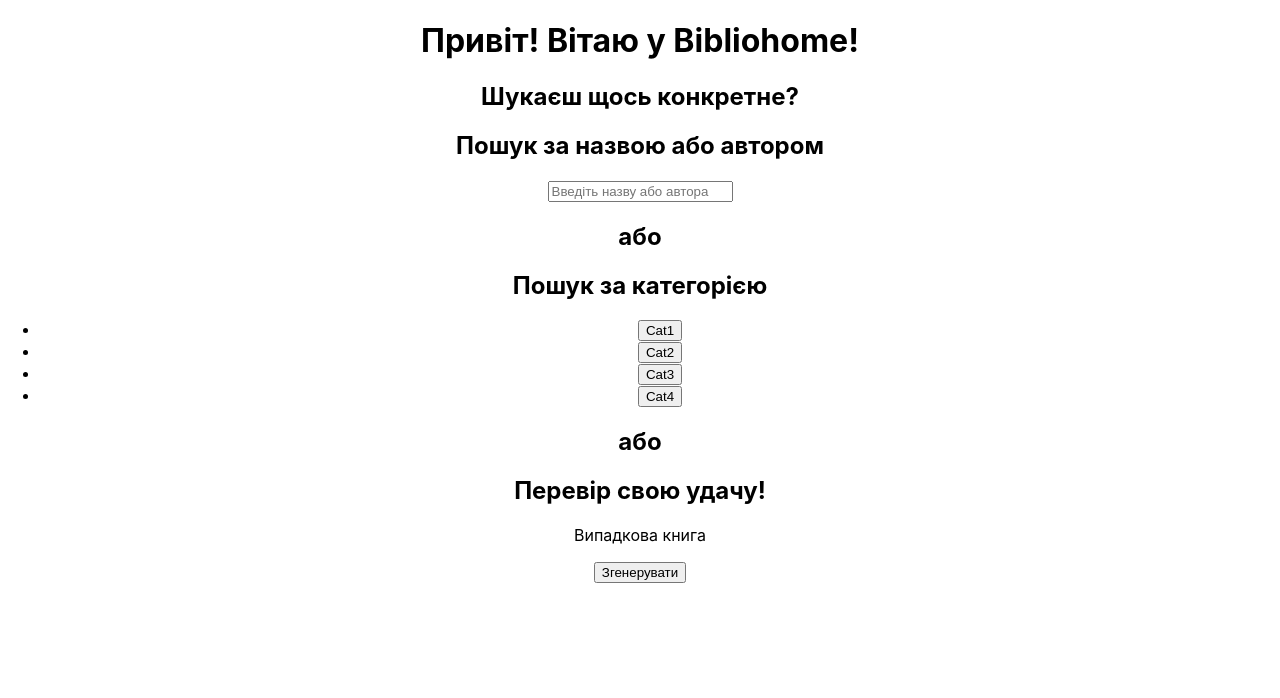
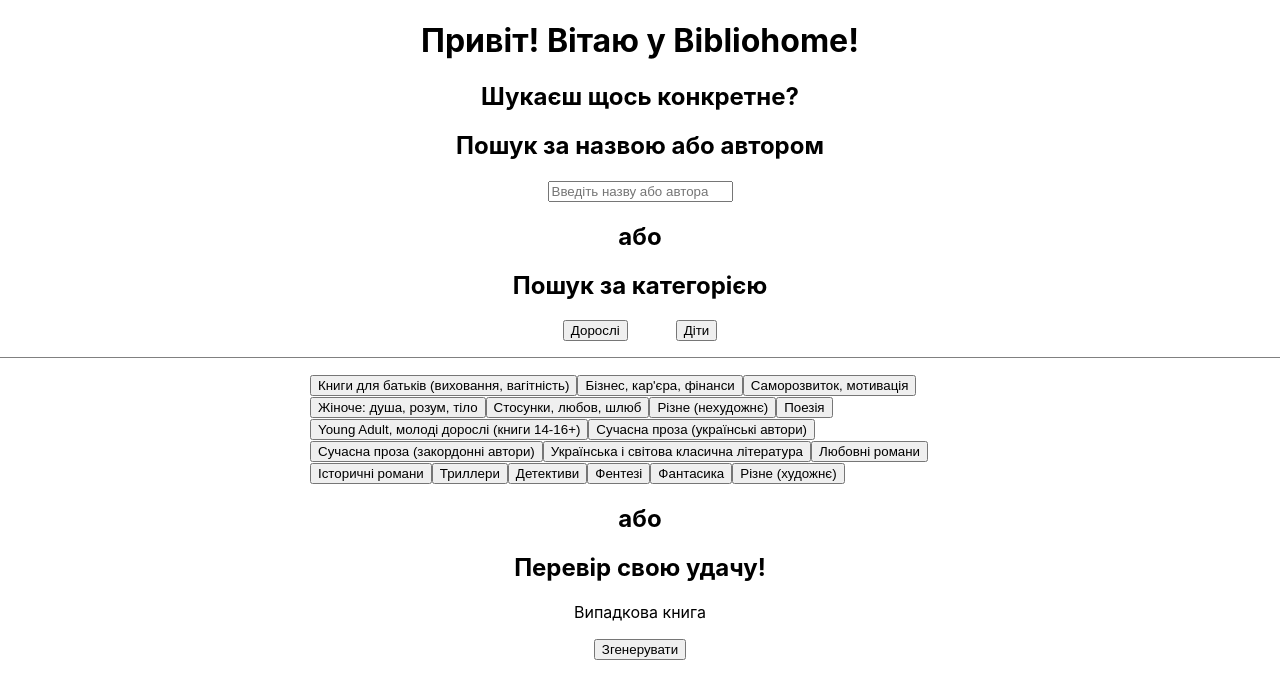
Before and after one commit to Elizabeth5335/bibliohome, a React (Create React App) app: page / in a window 1280 px wide. Shown: the top 698 px of the page. Built offline with nearby package versions, Linux system fonts and the light colour scheme; no server answers; the database is empty.

Commit message:
created category list

```diff
--- a/src/App.js
+++ b/src/App.js
@@ -1,5 +1,12 @@
 import './App.css';
 import Main from "./components/Main"
+import { initializeApp } from "firebase/app";
+import { getAnalytics } from "firebase/analytics";
+import { firebaseConfig } from './firebaseConfig';
+
+// Initialize Firebase
+const app = initializeApp(firebaseConfig);
+const analytics = getAnalytics(app);
 
 function App() {
   return (
--- /dev/null
+++ b/src/categories.js
@@ -0,0 +1,39 @@
+export const categories = {
+  children: {
+    children05: "Малюкам 0-5 років",
+    children69: "Дітям 6-9 років",
+    children1014: "Молодшим підліткам 10-14 років",
+    teens1416: "Підліткам 14-16 років",
+    encyclopedy: "Енциклопеції",
+    childrenPsychology: "Дорослішання та статеве виховання. Дитяча психологія",
+    abc: "Букварі й абетки",
+    comics: "Комікси",
+    wimelbuchs: "Вімельбухи",
+    poems: "Вірші",
+    religion: "Релігія для дітей",
+    logoped: "Логопедична серія",
+    polish: "Польська мова",
+    english: "Англійська мова",
+    other: "Інше",
+  },
+  adult: {
+    forParents: "Книги для батьків (виховання, вагітність)",
+    business: "Бізнес, кар'єра, фінанси",
+    motivation: "Саморозвиток, мотивація",
+    women: "Жіноче: душа, розум, тіло",
+    relationships: "Стосунки, любов, шлюб",
+    otherNF: "Різне (нехудожнє)",
+    poetry: "Поезія",
+    youngAdult: "Young Adult, молоді дорослі (книги 14-16+)",
+    novelsUA: "Сучасна проза (українські автори)",
+    novels: "Сучасна проза (закордонні автори)",
+    classics: "Українська і світова класична література",
+    loveNovels: "Любовні романи",
+    historicalNovels: "Історичні романи",
+    thrillers: "Триллери",
+    detectives: "Детективи",
+    fantasy: "Фентезі",
+    scifi: "Фантасика",
+    otherF: "Різне (художнє)",
+  },
+};
--- a/src/components/CategoryList.js
+++ b/src/components/CategoryList.js
@@ -1,19 +1,42 @@
 import React from "react";
+import { categories } from "../categories";
 
-export default function CategoryList() {
+export default function CategoryList(props) {
+  const [activeTab, setActiveTab] = React.useState("adult");
+
   return (
     <>
       <h2>Пошук за категорією</h2>
-      {/* make tabs - adults|children and then list of cats */}
-      <ul>
-        <li><button onClick={()=>window.alert("cat1")}>Cat1</button></li>
-        <li><button onClick={()=>window.alert("cat1")}>Cat2</button></li>
-        <li><button onClick={()=>window.alert("cat1")}>Cat3</button></li>
-        <li><button onClick={()=>window.alert("cat1")}>Cat4</button></li>
+      <div>
+        <div className="tabs" style={{paddingBottom: "1rem", borderBottom: "1px solid grey"}}>
+          <button
+          style={{marginRight: "3rem", background: "dark-grey"}}
+            className={activeTab === "adult" ? "active" : ""}
+            onClick={() => setActiveTab("adult")}
+          >
+            Дорослі
+          </button>
+          <button
+            className={activeTab === "children" ? "active" : ""}
+            onClick={() => setActiveTab("children")}
+          >
+            Діти
+          </button>
+        </div>
+        <div className="content">
+        <ul
+        style={{listStyle: "none", display: "flex", flexWrap: "wrap", maxWidth: "700px", margin: "1rem auto"}}
+        >
+        {Object.values(categories[activeTab]).map((category) => {
+          return (
+            <li>
+              <button onClick={() => window.alert(category)}>{category}</button>
+            </li>
+          );
+        })}
       </ul>
-      {/* CategoryList */}
-      {/* searchbar */}
-      {/* randombook */}
+        </div>
+      </div>
     </>
   );
 }
--- a/src/components/Main.js
+++ b/src/components/Main.js
@@ -2,15 +2,35 @@
 import CategoryList from "./CategoryList";
 import SearchBar from "./SearchBar";
 import RandomBook from "./RandomBook";
+import { getDatabase, ref, onValue } from "firebase/database";
 
 export default function Main() {
+  const [books, setBooks] = React.useState();
+  const db = getDatabase();
+  const booksRef = ref(db, "books");
+  console.log(booksRef);
+  // const [childrenCategories, setChildrenCategories] = React.useState();
+  // const [adultCategories, setAdultCategories] = React.useState();
+
+  React.useEffect(() => {
+    onValue(booksRef, (snapshot) => {
+      const data = snapshot.val();
+      setBooks(data);
+    });
+  }, []);
+
   return (
     <>
       <h1>Привіт! Вітаю у Bibliohome!</h1>
       <h2>Шукаєш щось конкретне?</h2>
+      {/* {      console.log(books)} */}
       <SearchBar></SearchBar>
       <h2>або</h2>
-      <CategoryList></CategoryList>
+      <CategoryList
+      books={books}
+        childrenCategories={Object.keys(books?.children || [])}
+        adultCategories={Object.keys(books?.adults || [])}
+      ></CategoryList>
       <h2>або</h2>
       <RandomBook></RandomBook>
     </>
```
Also changed, not shown: 2 other files (tests, documents, lock files or other folders).
